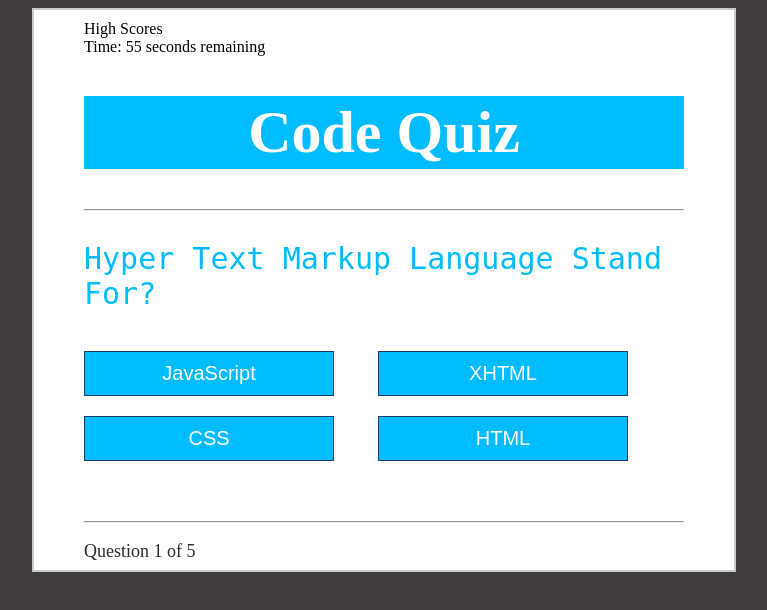
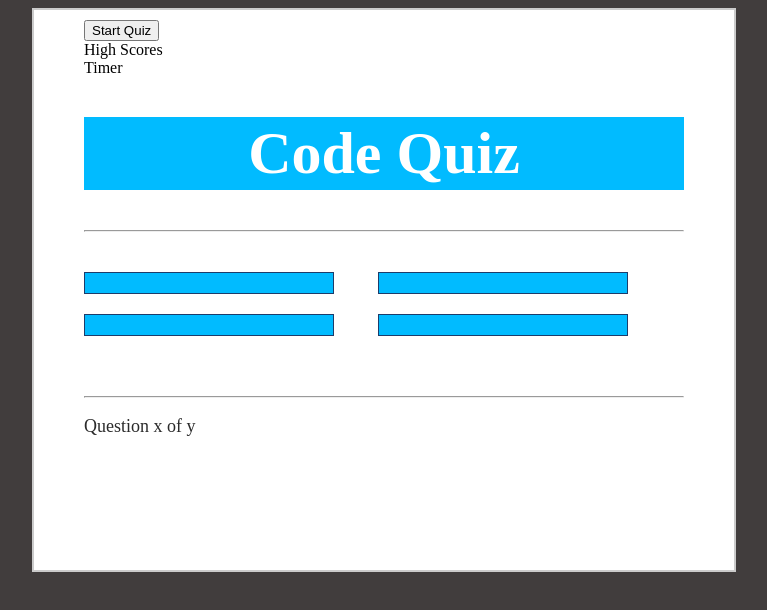
Before and after one commit to markmesina/code.quiz, a plain HTML site: page index.html in a window 1280 px wide. Shown: the whole page, without its empty margins (256-1023 px from the left). Drawn offline with Linux system fonts and the light colour scheme.

Commit message:
working start button

```diff
--- a/index.html
+++ b/index.html
@@ -6,7 +6,11 @@
     <link rel="stylesheet" type="text/css" href="style.css">
 </head>
 <body>
+
     <div class="grid">
+        <div id="startQuiz" class="center" onClick="this.style.visibility='hidden'">
+            <button id="startBtn">Start Quiz</button>
+        </div>
         <nav class="navbar navbar-light bg-light">
             <span class="navbar-brand" class="highscore">High Scores</span>
             <div class="timer">Timer</div>
--- a/script.js
+++ b/script.js
@@ -3,12 +3,19 @@
 // show game start screen
 // include how to play instructions
 
-var welcome = alert('Welcome to Code Quiz! Answer select questions and compare scores with fellow Developers!');
-var howToPlay = alert ('Select correct answer and hit next question button');
-var beware = alert ('Beware! If you make a mistake, you lose 5 seconds!');
-var haveFun = alert ('HAVE FUN!');
+const welcome = alert('Welcome to Code Quiz! Answer select questions and compare scores with fellow Developers!');
+const howToPlay = alert ('Select correct answer and hit next question button');
+const beware = alert ('Beware! If you make a mistake, you lose 5 seconds!');
+const haveFun = alert ('HAVE FUN!');
+const startQuizBtn = document.querySelector("#startQuiz");
 const $timer = document.querySelector('.timer');
-var timeLeft = 60;
+let timeLeft = 60;
+
+startQuizBtn.addEventListener("click", quizStart);
+function quizStart() {
+  setTime();
+  populate();
+};
 
 function setTime(){
   let timeInterval = setInterval(function(){
@@ -21,8 +28,7 @@ function setTime(){
     }
   }, 1000);
 }
-//     start timer
-setTime();
+
 //     hide game-start div
 //     show questions div
 //     show question
@@ -121,7 +127,7 @@ var questions = [
 var quiz = new Quiz(questions);
 
 // display quiz
-populate();
+// populate();
 //     on answer selection:
 //     display success message
 //     show next question
```
